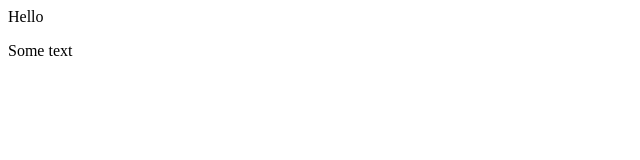
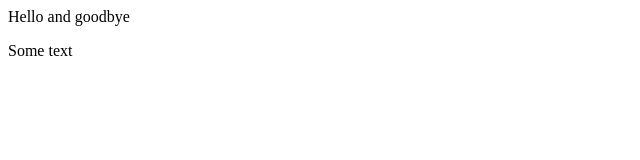
Before and after one commit to adriankonggaard/repo2, a plain HTML site: page index.html in a window 1280 px wide. Shown: the whole page, without its empty margins (0-640 px from the left). Drawn offline with Linux system fonts and the light colour scheme.

Commit message:
Merge resolved

```diff
--- a/index.html
+++ b/index.html
@@ -1,2 +1,2 @@
-<p>Hello</p>
+<p>Hello and goodbye</p>
 <p>Some text</p>
```
